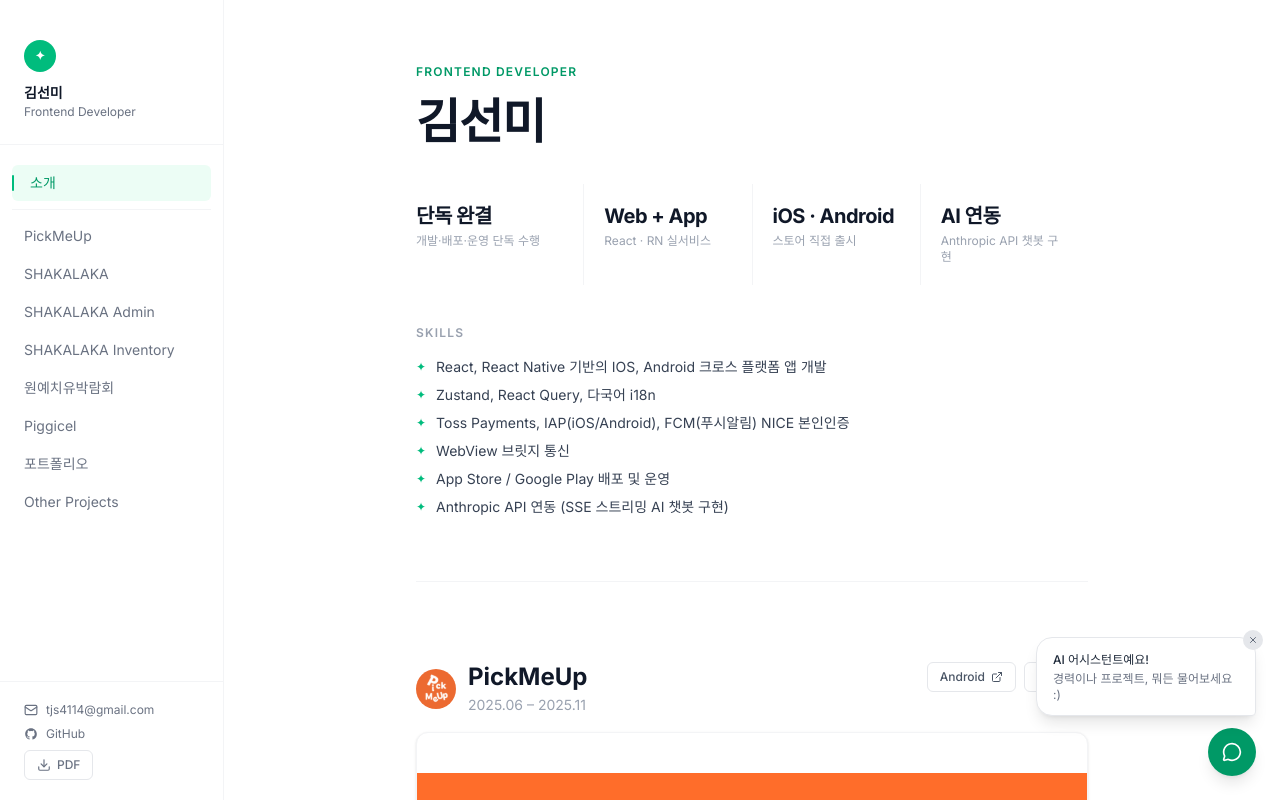
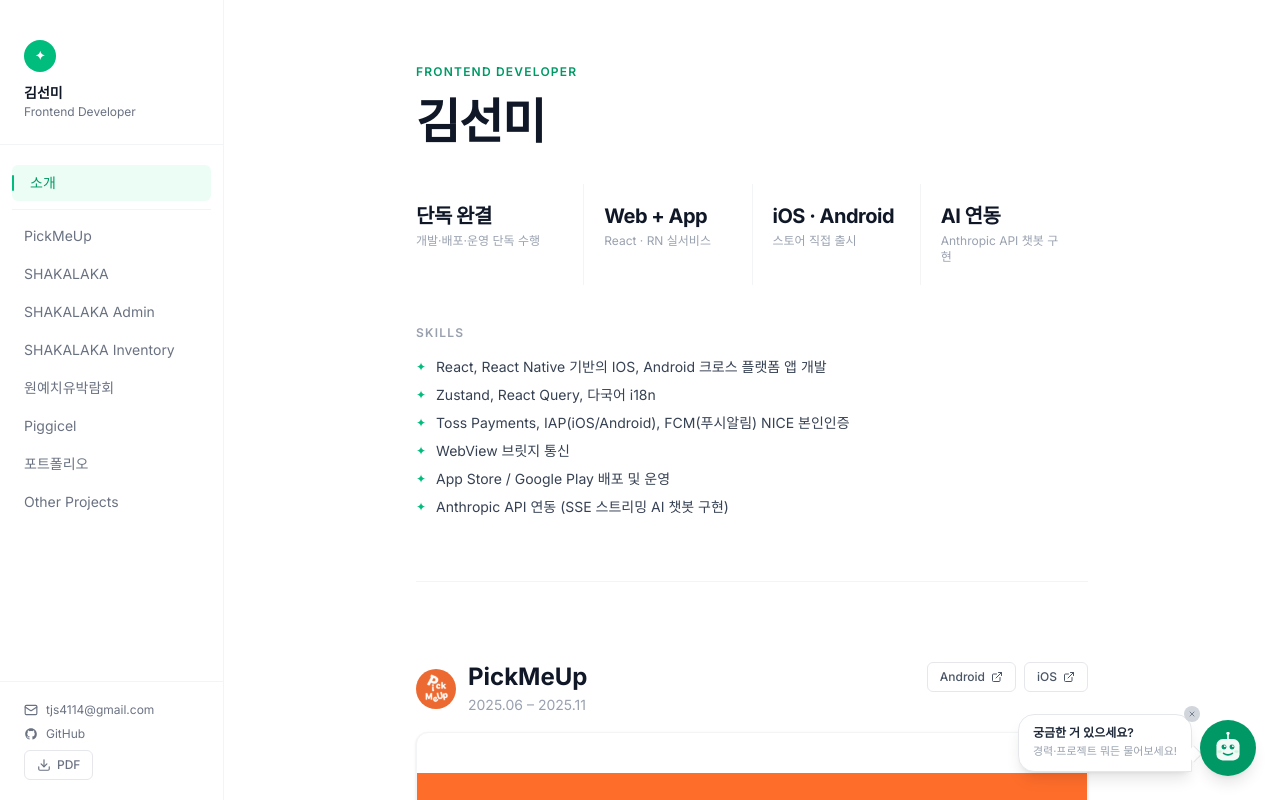
Before and after one commit to 27Lia/portfolio_new, a React (Vite) app: page / in a window 1280 px wide. Shown: the top 800 px of the page. Built offline with nearby package versions, Linux system fonts and the light colour scheme.

Commit message:
feat: replace chatbot button with robot character + speech bubble
Co-Authored-By: Claude Sonnet 4.6 <noreply@anthropic.com>

```diff
--- a/src/components/ChatBot.tsx
+++ b/src/components/ChatBot.tsx
@@ -1,4 +1,4 @@
-import { AlertCircle, MessageCircle, Send, X } from 'lucide-react'
+import { AlertCircle, Send, X } from 'lucide-react'
 import { useEffect, useRef, useState } from 'react'
 import { SYSTEM_PROMPT } from '../lib/systemPrompt'
 
@@ -24,7 +24,27 @@ function parseErrorMessage(msg: string): string {
   return '오류가 발생했습니다. 잠시 후 다시 시도해주세요.'
 }
 
-const BUBBLE_KEY = 'chatbot-bubble-dismissed'
+function RobotCharacter() {
+  return (
+    <svg viewBox="0 0 32 36" fill="none" xmlns="http://www.w3.org/2000/svg" className="w-8 h-8">
+      {/* Antenna */}
+      <line x1="16" y1="2" x2="16" y2="8" stroke="white" strokeWidth="1.8" strokeLinecap="round" />
+      <circle cx="16" cy="1.5" r="1.8" fill="white" />
+      {/* Head */}
+      <rect x="3" y="8" width="26" height="24" rx="7" fill="white" fillOpacity="0.95" />
+      {/* Eyes */}
+      <circle cx="11.5" cy="17" r="2.8" fill="#059669" />
+      <circle cx="20.5" cy="17" r="2.8" fill="#059669" />
+      <circle cx="12.5" cy="16" r="1" fill="white" />
+      <circle cx="21.5" cy="16" r="1" fill="white" />
+      {/* Smile */}
+      <path d="M11 24 Q16 27.5 21 24" stroke="#059669" strokeWidth="1.8" strokeLinecap="round" fill="none" />
+      {/* Cheeks */}
+      <ellipse cx="6.5" cy="22" rx="2.5" ry="1.5" fill="#bbf7d0" fillOpacity="0.8" />
+      <ellipse cx="25.5" cy="22" rx="2.5" ry="1.5" fill="#bbf7d0" fillOpacity="0.8" />
+    </svg>
+  )
+}
 
 export default function ChatBot() {
   const [isOpen, setIsOpen] = useState(false)
@@ -36,23 +56,11 @@ export default function ChatBot() {
   const messagesEndRef = useRef<HTMLDivElement>(null)
   const inputRef = useRef<HTMLInputElement>(null)
   const toastTimer = useRef<ReturnType<typeof setTimeout> | null>(null)
-  const bubbleTimer = useRef<ReturnType<typeof setTimeout> | null>(null)
 
   useEffect(() => {
-    if (localStorage.getItem(BUBBLE_KEY)) return
-    const show = setTimeout(() => setShowBubble(true), 2000)
-    bubbleTimer.current = setTimeout(() => dismissBubble(), 10000)
-    return () => {
-      clearTimeout(show)
-      if (bubbleTimer.current) clearTimeout(bubbleTimer.current)
-    }
+    const t = setTimeout(() => setShowBubble(true), 1500)
+    return () => clearTimeout(t)
   }, [])
-
-  const dismissBubble = () => {
-    setShowBubble(false)
-    localStorage.setItem(BUBBLE_KEY, '1')
-    if (bubbleTimer.current) clearTimeout(bubbleTimer.current)
-  }
 
   const showToast = (message: string) => {
     if (toastTimer.current) clearTimeout(toastTimer.current)
@@ -135,7 +143,7 @@ export default function ChatBot() {
               })
             }
           } catch {
-            // incomplete JSON chunk, continue
+            // incomplete JSON chunk
           }
         }
       }
@@ -157,13 +165,19 @@ export default function ChatBot() {
 
   return (
     <div className="fixed bottom-6 right-6 z-50 flex flex-col items-end gap-3">
+      {/* Chat panel */}
       {isOpen && (
         <div className="w-80 sm:w-96 h-[520px] bg-white rounded-2xl shadow-2xl border border-gray-100 flex flex-col overflow-hidden">
           {/* Header */}
           <div className="bg-emerald-600 px-4 py-3 flex items-center justify-between shrink-0">
-            <div className="flex items-center gap-2">
-              <span className="w-2 h-2 rounded-full bg-emerald-300 animate-pulse" />
-              <span className="text-white font-semibold text-sm">AI 어시스턴트</span>
+            <div className="flex items-center gap-2.5">
+              <div className="w-7 h-7 rounded-full bg-emerald-500 flex items-center justify-center shrink-0">
+                <RobotCharacter />
+              </div>
+              <div>
+                <p className="text-white font-semibold text-sm leading-tight">AI 어시스턴트</p>
+                <p className="text-emerald-200 text-[10px]">김선미의 포트폴리오 봇</p>
+              </div>
             </div>
             <button
               onClick={() => setIsOpen(false)}
@@ -253,37 +267,56 @@ export default function ChatBot() {
         </div>
       )}
 
+      {/* Character + speech bubble */}
+      {!isOpen && (
+        <div className="flex items-end gap-2">
           {/* Speech bubble */}
-      {showBubble && !isOpen && (
-        <div className="relative flex items-end gap-2 animate-in slide-in-from-bottom-2 fade-in duration-300">
-          <div className="relative bg-white border border-gray-200 rounded-2xl rounded-br-sm shadow-lg px-4 py-3 max-w-[220px]">
-            <button
-              onClick={dismissBubble}
-              className="absolute -top-2 -right-2 w-5 h-5 rounded-full bg-gray-200 hover:bg-gray-300 flex items-center justify-center transition-colors"
-            >
-              <X className="w-2.5 h-2.5 text-gray-600" />
-            </button>
-            <p className="text-xs font-medium text-gray-800 leading-relaxed">
-              AI 어시스턴트예요!
-            </p>
-            <p className="text-xs text-gray-500 mt-0.5">
-              경력이나 프로젝트, 뭐든 물어보세요 :)
+          {showBubble && (
+            <div className="relative mb-1 animate-in slide-in-from-right-2 fade-in duration-300">
+              <div className="bg-white border border-gray-200 rounded-2xl rounded-br-none shadow-lg px-3.5 py-2.5 max-w-[180px]">
+                <p className="text-xs font-semibold text-gray-800">궁금한 거 있으세요?</p>
+                <p className="text-[11px] text-gray-400 mt-0.5 leading-relaxed">
+                  경력·프로젝트 뭐든 물어보세요!
                 </p>
               </div>
+              {/* bubble tail */}
+              <div className="absolute -right-2 bottom-3 w-3 h-3 bg-white border-r border-b border-gray-200 rotate-[-45deg]" />
+              {/* close */}
+              <button
+                onClick={() => setShowBubble(false)}
+                className="absolute -top-2 -right-2 w-4 h-4 rounded-full bg-gray-300 hover:bg-gray-400 flex items-center justify-center transition-colors z-10"
+              >
+                <X className="w-2 h-2 text-gray-600" />
+              </button>
             </div>
           )}
 
-      {/* Toggle button */}
+          {/* Robot character button */}
           <button
             onClick={() => {
-          setIsOpen((v) => !v)
-          dismissBubble()
+              setIsOpen(true)
+              setShowBubble(false)
             }}
-        className="w-12 h-12 rounded-full bg-emerald-600 hover:bg-emerald-700 text-white shadow-lg flex items-center justify-center transition-all hover:scale-105 active:scale-95"
+            className="w-14 h-14 rounded-full bg-emerald-600 hover:bg-emerald-700 shadow-lg flex items-center justify-center transition-all hover:scale-105 active:scale-95 relative"
             aria-label="AI 어시스턴트 열기"
           >
-        {isOpen ? <X className="w-5 h-5" /> : <MessageCircle className="w-5 h-5" />}
+            <RobotCharacter />
+            {/* pulse ring */}
+            <span className="absolute inset-0 rounded-full animate-ping bg-emerald-400 opacity-20" />
           </button>
+        </div>
+      )}
+
+      {/* Close button when open */}
+      {isOpen && (
+        <button
+          onClick={() => setIsOpen(false)}
+          className="w-10 h-10 rounded-full bg-gray-100 hover:bg-gray-200 flex items-center justify-center transition-all"
+          aria-label="닫기"
+        >
+          <X className="w-4 h-4 text-gray-600" />
+        </button>
+      )}
     </div>
   )
 }
```
Lines whose indentation alone changed are shown as unchanged.
